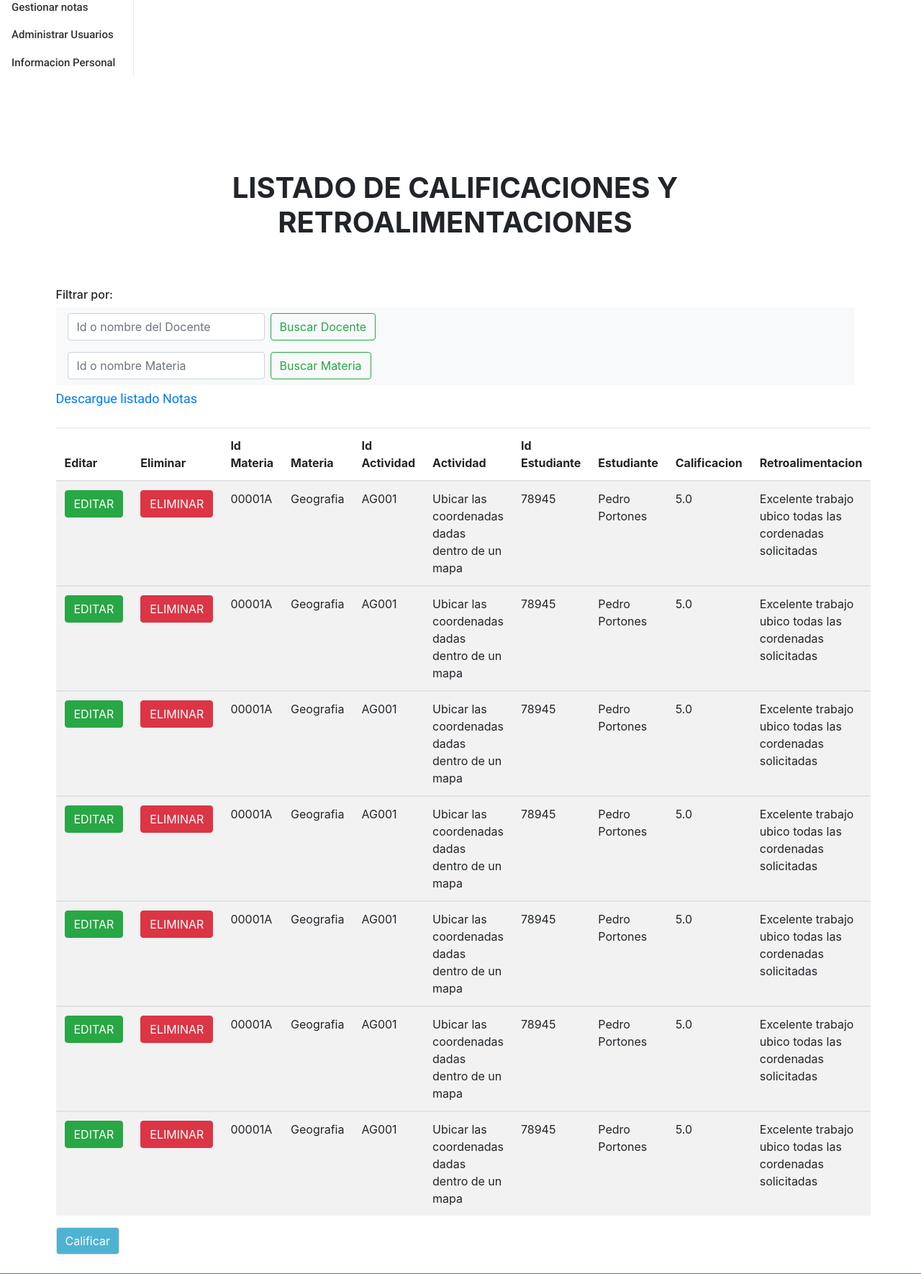
After one commit to yosefBP/ProyectoGestionNotas_Grupo8, a Flask app: page /administrador/materias in a window 1280 px wide. The commit adds this page. Shown: the part 1417-3187 px from the top of the page at 72% size. Run offline with Flask 2, Linux system fonts and the light colour scheme; some libraries are stand-ins or nearby versions.

Commit message:
[UPDATE] files and add new folders

```diff
--- a/app.py
+++ b/app.py
@@ -15,12 +15,16 @@ def login():
     else:
         formRequest = LoginForm(request.form)
         if formRequest.validate_on_submit() == True and formRequest.e_mail.data == 'yosef@gmail.com' :
-            return dashboardSuperAdmin()
+            return dashboardAdmin()
         elif formRequest.validate_on_submit() == True:
             return '<h1>Success</h1>'
         else:
             return '<h1>Failed</h1>'
 
 @app.route('/administrador')
-def dashboardSuperAdmin():
-    return render_template('dashboard.html')
+def dashboardAdmin():
+    return render_template('administrador/home_admin.html')
+
+@app.route('/administrador/materias')
+def adminMaterias():
+    return render_template('administrador/materias.html')
--- a/static/css/base.css
+++ b/static/css/base.css
@@ -43,24 +43,14 @@ span{
 
 /* FOOTER */
 
-.container-fluid {
-    padding-left: 0px !important;
-}
-
-.bg-grey {
-background: rgba(13, 146, 188, 1);
-height: 32%;
- }
-
-.logo-footer {
-margin-bottom: 10%;
-border-radius: 50%;
- }
 
 footer {
 color: #f5f5f5;
 position: absolute;
-bottom: 0;
+/*bottom: 0;*/
+width: 100%;
+margin-top: 2%;
+margin-bottom: 0%;
  }
 
 footer p, a {
@@ -83,6 +73,20 @@ height: 1px;
 left: 0;
 bottom: -5px;
 }
+
+.container-fluid {
+    padding-left: 0px !important;
+}
+
+.bg-grey {
+background: rgba(13, 146, 188, 1);
+height: 32%;
+ }
+
+.logo-footer {
+margin-bottom: 10%;
+border-radius: 50%;
+ }
 
 .btn-footer {
 color: #f5f5f5;
@@ -141,7 +145,6 @@ height: 100%;
 
 /* MENU */
 
-
 .bg-light {
     background-color: darkgrey !important;
 }
--- /dev/null
+++ b/static/css/tablas.css
@@ -0,0 +1,26 @@
+/* TABLAS */
+
+h1{
+    font-weight: bold;
+    /*font-family: 'Playfair Display', serif;*/
+    text-align: center;
+    margin-bottom: 6%;
+    margin-top: 6%;
+    text-align: center;
+
+}
+
+.error{
+    background-color: rgba(255, 40, 40, 0.2)
+}
+
+#errores{
+    font-size: 10px;
+    color:red;
+    font-size: italic;
+    text-align: center;
+}
+
+#tabla-standart{
+    padding-top: 5%;
+}
--- /dev/null
+++ b/templates/administrador/materias.html
@@ -0,0 +1,36 @@
+{% extends 'base.html' %}
+{% block extras %}
+    <!-- Sweetalert-->
+    <link data-require="sweet-alert@*" data-semver="0.4.2" rel="stylesheet" href="https://cdnjs.cloudflare.com/ajax/libs/sweetalert/1.1.3/sweetalert.min.css" />
+
+    <!-- Otros links -->
+    <link rel="stylesheet" href="https://cdn.jsdelivr.net/npm/bootstrap@4.6.0/dist/css/bootstrap.min.css" integrity="sha384-B0vP5xmATw1+K9KRQjQERJvTumQW0nPEzvF6L/Z6nronJ3oUOFUFpCjEUQouq2+l" crossorigin="anonymous">
+    <link rel="preconnect" href="https://fonts.googleapis.com">
+    <link rel="preconnect" href="https://fonts.gstatic.com" crossorigin>
+    <link href="https://fonts.googleapis.com/css2?family=Dancing+Script&display=swap" rel="stylesheet">
+
+    <!-- Other CSS -->
+    <link rel="stylesheet" href="{{ url_for('static', filename='css/tablas.css') }}">
+{% endblock %}
+
+{% block title %}
+    Gestionar materias
+{% endblock %}
+
+{% block contenido %}
+
+{% include 'administrador/tabla_notas.html' %}
+
+{% endblock %}
+
+{% block Scripts %}
+
+    <script src="https://unpkg.com/sweetalert/dist/sweetalert.min.js"></script>
+    <!--script src="admin.js"></script-->
+    <!-- Optional JavaScript; choose one of the two! -->
+
+    <!-- Option 1: jQuery and Bootstrap Bundle (includes Popper) -->
+    <script src="https://code.jquery.com/jquery-3.5.1.slim.min.js" integrity="sha384-DfXdz2htPH0lsSSs5nCTpuj/zy4C+OGpamoFVy38MVBnE+IbbVYUew+OrCXaRkfj" crossorigin="anonymous"></script>
+    <script src="https://cdn.jsdelivr.net/npm/bootstrap@4.6.0/dist/js/bootstrap.bundle.min.js" integrity="sha384-Piv4xVNRyMGpqkS2by6br4gNJ7DXjqk09RmUpJ8jgGtD7zP9yug3goQfGII0yAns" crossorigin="anonymous"></script>
+
+{% endblock %}
--- /dev/null
+++ b/templates/administrador/menu_admin.html
@@ -0,0 +1,36 @@
+   <div class="container-fluid">
+    <div class="row">
+       <nav id="sidebarMenu" class="col-md-3 col-lg-2 d-md-block sidebar collapse">
+          <div class="sidebar-sticky pt-3">
+             <ul class="nav flex-column">
+                   <li class="nav-item">
+                      <a class="nav-link active" href="{{ url_for('dashboardAdmin') }}">
+                         DASHBOARD ADMINISTRADOR
+                      </a>
+                   </li>
+                   <li class="nav-item">
+                      <a class="nav-link" href="#">
+                         Administrar Materias
+                      </a>
+                      <ul class="nav flex-column">
+                        <li li class="" ><a class="nav-link" href="{{ url_for('adminMaterias') }}">
+                           <img src="https://img.icons8.com/material/24/000000/chevron-right--v1.png"/>Gestionar materias</a></li>
+                        <li li class=""><a class="nav-link" href="#">
+                           <img src="https://img.icons8.com/material/24/000000/chevron-right--v1.png"/>Gestionar actividades</a></li>
+                        <li li class=""><a class="nav-link" href="#">
+                           <img src="https://img.icons8.com/material/24/000000/chevron-right--v1.png"/>Gestionar notas</a></li>
+                        </ul>
+                   </li>
+                   <li class="nav-item">
+                      <a class="nav-link" href="#">
+                         Administrar Usuarios
+                      </a>
+                   </li>
+                   <li class="nav-item">
+                      <a class="nav-link" href="#">
+                         Informacion Personal
+                      </a>
+                   </li>
+             </ul>
+          </div>
+       </nav>
--- /dev/null
+++ b/templates/administrador/tabla_notas.html
@@ -0,0 +1,197 @@
+<!-- TABLA -->
+<div class="container" id="tabla-standart">
+    <h1>LISTADO DE CALIFICACIONES Y RETROALIMENTACIONES</h1>
+
+    <h6>Filtrar por:</h6>
+
+    <nav class="navbar navbar-light bg-light">
+        <form class="form-inline">
+          <input class="form-control mr-sm-2" type="search" placeholder="Id o nombre del Docente" aria-label="Search">
+          <button class="btn btn-outline-success my-2 my-sm-0" type="submit">Buscar Docente</button>
+        </form>
+      </nav>
+      <nav class="navbar navbar-light bg-light">
+        <form class="form-inline">
+          <input class="form-control mr-sm-2" type="search" placeholder="Id o nombre Materia" aria-label="Search">
+          <button class="btn btn-outline-success my-2 my-sm-0" type="submit">Buscar Materia</button>
+        </form>
+      </nav>
+
+    <a class="navbar-brand" href="#" style="font-size: 18px;">Descargue listado Notas
+
+    </a>
+
+    <table class="table table-striped" style="margin-top:2%">
+        <thead>
+        <tr>
+            <th scope="col">Editar</th>
+            <th scope="col">Eliminar</th>
+            <th scope="col">Id Materia</th>
+            <th scope="col">Materia</th>
+            <th scope="col">Id Actividad</th>
+            <th scope="col">Actividad</th>
+            <th scope="col">Id Estudiante</th>
+            <th scope="col">Estudiante</th>
+            <th scope="col">Calificacion</th>
+            <th scope="col">Retroalimentacion</th>
+        </tr>
+        </thead>
+        <tbody id="datavendedor">
+            <tr>
+                <th scope='row'>
+                <button type='button' class='btn btn-success' data-toggle='modal' data-target='#modalVendedor' >EDITAR</button></th>
+                <td><button type='button' class='btn btn-danger' >ELIMINAR</button></td>
+                <td>00001A</td>
+                <td>Geografia</td>
+                <td>AG001</td>
+                <td>Ubicar las coordenadas dadas dentro de un mapa</td>
+                <td>78945</td>
+                <td>Pedro Portones</td>
+                <td>5.0</td>
+                <td>Excelente trabajo ubico todas las cordenadas solicitadas</td>
+            </tr>
+        </tbody>
+        <tbody id="datavendedor">
+            <tr>
+                <th scope='row'>
+                <button type='button' class='btn btn-success' data-toggle='modal' data-target='#modalVendedor' >EDITAR</button></th>
+                <td><button type='button' class='btn btn-danger' >ELIMINAR</button></td>
+                <td>00001A</td>
+                <td>Geografia</td>
+                <td>AG001</td>
+                <td>Ubicar las coordenadas dadas dentro de un mapa</td>
+                <td>78945</td>
+                <td>Pedro Portones</td>
+                <td>5.0</td>
+                <td>Excelente trabajo ubico todas las cordenadas solicitadas</td>
+            </tr>
+        </tbody>
+        <tbody id="datavendedor">
+            <tr>
+                <th scope='row'>
+                <button type='button' class='btn btn-success' data-toggle='modal' data-target='#modalVendedor' >EDITAR</button></th>
+                <td><button type='button' class='btn btn-danger' >ELIMINAR</button></td>
+                <td>00001A</td>
+                <td>Geografia</td>
+                <td>AG001</td>
+                <td>Ubicar las coordenadas dadas dentro de un mapa</td>
+                <td>78945</td>
+                <td>Pedro Portones</td>
+                <td>5.0</td>
+                <td>Excelente trabajo ubico todas las cordenadas solicitadas</td>
+            </tr>
+        </tbody>
+        <tbody id="datavendedor">
+            <tr>
+                <th scope='row'>
+                <button type='button' class='btn btn-success' data-toggle='modal' data-target='#modalVendedor' >EDITAR</button></th>
+                <td><button type='button' class='btn btn-danger' >ELIMINAR</button></td>
+                <td>00001A</td>
+                <td>Geografia</td>
+                <td>AG001</td>
+                <td>Ubicar las coordenadas dadas dentro de un mapa</td>
+                <td>78945</td>
+                <td>Pedro Portones</td>
+                <td>5.0</td>
+                <td>Excelente trabajo ubico todas las cordenadas solicitadas</td>
+            </tr>
+        </tbody>
+        <tbody id="datavendedor">
+            <tr>
+                <th scope='row'>
+                <button type='button' class='btn btn-success' data-toggle='modal' data-target='#modalVendedor' >EDITAR</button></th>
+                <td><button type='button' class='btn btn-danger' >ELIMINAR</button></td>
+                <td>00001A</td>
+                <td>Geografia</td>
+                <td>AG001</td>
+                <td>Ubicar las coordenadas dadas dentro de un mapa</td>
+                <td>78945</td>
+                <td>Pedro Portones</td>
+                <td>5.0</td>
+                <td>Excelente trabajo ubico todas las cordenadas solicitadas</td>
+            </tr>
+        </tbody>
+        <tbody id="datavendedor">
+            <tr>
+                <th scope='row'>
+                <button type='button' class='btn btn-success' data-toggle='modal' data-target='#modalVendedor' >EDITAR</button></th>
+                <td><button type='button' class='btn btn-danger' >ELIMINAR</button></td>
+                <td>00001A</td>
+                <td>Geografia</td>
+                <td>AG001</td>
+                <td>Ubicar las coordenadas dadas dentro de un mapa</td>
+                <td>78945</td>
+                <td>Pedro Portones</td>
+                <td>5.0</td>
+                <td>Excelente trabajo ubico todas las cordenadas solicitadas</td>
+            </tr>
+        </tbody>
+        <tbody id="datavendedor">
+            <tr>
+                <th scope='row'>
+                <button type='button' class='btn btn-success' data-toggle='modal' data-target='#modalVendedor' >EDITAR</button></th>
+                <td><button type='button' class='btn btn-danger' >ELIMINAR</button></td>
+                <td>00001A</td>
+                <td>Geografia</td>
+                <td>AG001</td>
+                <td>Ubicar las coordenadas dadas dentro de un mapa</td>
+                <td>78945</td>
+                <td>Pedro Portones</td>
+                <td>5.0</td>
+                <td>Excelente trabajo ubico todas las cordenadas solicitadas</td>
+            </tr>
+        </tbody>
+    </table>
+    <button type="button" class="btn"  style="background: #4eb3d2;color:white;border: 1px solid #fbd3df;" data-toggle="modal" data-target="#modalVendedor" onclick="Nuevo()">Calificar</button>
+
+    <div class="modal fade" id="modalVendedor" tabindex="-1" aria-labelledby="exampleModalLabel" aria-hidden="true">
+        <div class="modal-dialog">
+        <div class="modal-content">
+            <div class="modal-header">
+                <h5 class="modal-title" id="exampleModalLabel">Informacion Superusuario</h5>
+                <button type="button" class="close" data-dismiss="modal" aria-label="Close">
+                    <span aria-hidden="true">&times;</span>
+                </button>
+            </div>
+            <div class="modal-body">
+                <form>
+                    <div class="form-group">
+                        <label for="firstname" class="col-form-label">Id:</label>
+                        <input title="El nombre no puede superar 15 caracteres" type="text" class="form-control" id="firstname" >
+                    </div>
+                    <div class="form-group">
+                        <label for="firstname" class="col-form-label">Nombre:</label>
+                        <input title="El nombre no puede superar 15 caracteres" type="text" class="form-control" id="firstname" onchange="validar()" onfocus="validar()">
+                    </div>
+
+                    <div class="form-group">
+                        <label for="lastname" class="col-form-label">Apellido:</label>
+                        <input type="text" class="form-control" id="lastname" onchange="validar()" onfocus="validar()">
+                    </div>
+
+                    <div class="form-group">
+                        <label for="email" class="col-form-label">Email:</label>
+                        <input type="text" class="form-control" id="email" onchange="validar()" onfocus="validar()">
+                    </div>
+
+                    <div class="form-group">
+                        <label for="telephone" class="col-form-label">Telefono:</label>
+                        <input type="text" class="form-control" id="telephone" onchange="validar()" onfocus="validar()">
+                    </div>
+
+                    <div class="form-group">
+                        <label for="address" class="col-form-label">Dirección:</label>
+                        <input type="text" class="form-control" id="address" onchange="validar()" onfocus="validar()">
+                    </div>
+
+                </form>
+            </div>
+            <div class="modal-footer">
+                <button id="btnGuardar" type="button" class="btn btn-primary" data-dismiss="modal" >Guardar</button>
+                <button id="btnModificar" type="button" class="btn btn-success" data-dismiss="modal" >Modificar</button>
+            </div>
+        </div>
+        </div>
+    </div>
+</div>
+<!-- END TABLA -->
--- a/templates/base.html
+++ b/templates/base.html
@@ -1,111 +1,52 @@
 <!DOCTYPE html>
-<html lang="en">
+<html lang="es">
 <head>
     <meta charset="UTF-8">
     <meta http-equiv="X-UA-Compatible" content="IE=edge">
     <meta name="viewport" content="width=device-width, initial-scale=1.0">
-    <link rel="stylesheet" href="../static/css/base.css">
+
+    <!-- Links Bootstrap - CSS - googleapis-->
+    <link rel="stylesheet" href="{{ url_for('static', filename='css/base.css') }}">
     <link rel="stylesheet" href="https://maxcdn.bootstrapcdn.com/bootstrap/4.1.3/css/bootstrap.min.css">
+    <link rel="stylesheet" href="https://cdnjs.cloudflare.com/ajax/libs/font-awesome/4.7.0/css/font-awesome.min.css">
+    <link href="https://fonts.googleapis.com/css?family=Roboto:100,300,400,500,700" rel="stylesheet">
+
+    <!-- Scripts -->
     <script src="https://ajax.googleapis.com/ajax/libs/jquery/3.3.1/jquery.min.js"></script>
     <script src="https://cdnjs.cloudflare.com/ajax/libs/popper.js/1.14.3/umd/popper.min.js"></script>
     <script src="https://maxcdn.bootstrapcdn.com/bootstrap/4.1.3/js/bootstrap.min.js"></script>
     <link href="https://fonts.googleapis.com/css?family=Playfair+Display:400,700,900" rel="stylesheet">
-    <link rel="stylesheet" href="https://cdnjs.cloudflare.com/ajax/libs/font-awesome/4.7.0/css/font-awesome.min.css">
-    <link href="https://fonts.googleapis.com/css?family=Roboto:100,300,400,500,700" rel="stylesheet">
-    <title>Layout</title>
+
+    <!-- EXTRAS -->
+      {% block extras %}
+      {% endblock %}
+
+    <title>{% block title %}{% endblock %}</title>
+
 </head>
 <body>
    <!--HEADER-->
-    <div class="header">
-      <div>
-         <img src="../static/img/logo.jpg" id="icon-logo">
-      </div>
-      <div id="sesion">
-         <span>Rol</span>
-         <img src="https://img.icons8.com/material/24/000000/user--v1.png" class="icon-header"/>
-         <span>Nombre usuario</span>
-         <a href="#"><img src="https://img.icons8.com/material/24/000000/shutdown--v1.png"  class="icon-header"/></a>
-      </div>
-    </div>
+      {% include 'header.html' %}
     <!-- END HEADER-->
 
-   <!--MENU-->
-   <div class="container-fluid">
-      <div class="row">
-      <nav id="sidebarMenu" class="col-md-3 col-lg-2 d-md-block sidebar collapse">
-         <div class="sidebar-sticky pt-3">
-            <ul class="nav flex-column">
-                  <li class="nav-item">
-                  <a class="nav-link active" href="#">
-                     <img src="https://img.icons8.com/material/24/000000/chevron-right--v1.png"/>
-                     Dashboard Superadministrador
-                  </a>
-                  </li>
-                  <li class="nav-item">
-                  <a class="nav-link" href="#">
-                     <img src="https://img.icons8.com/material/24/000000/chevron-right--v1.png"/>
-                     Administrar Materias
-                  </a>
-                  </li>
-                  </li>
-                  <li class="nav-item">
-                  <a class="nav-link" href="#">
-                     <img src="https://img.icons8.com/material/24/000000/chevron-right--v1.png"/>
-                     Administrar Usuarios
-                  </a>
-                  </li>
-                  <li class="nav-item">
-                  <a class="nav-link" href="#">
-                     <img src="https://img.icons8.com/material/24/000000/chevron-right--v1.png"/>
-                     Informacion Personal
-                  </a>
-                  </li>
-            </ul>
-         </div>
-      </nav>
+    <!--MENU-->
+      {% include 'administrador/menu_admin.html' %}
+    <!-- END MENU -->
+
+         <!-- CONTENT -->
+            {% block contenido %}
+            {% endblock %}
+         <!-- END CONTENT -->
+      </div>
    </div>
-   <!-- END MENU -->
-
-    {% block contenido %}
-    {% endblock %}
 
    <!--FOOTER-->
-   <footer class="container-fluid bg-grey py-5">
-       <div class="container">
-          <div class="row">
-             <div class="col-md-6">
-                <div class="row">
-                   <div class="col-md-6 ">
-                      <div class="logo-part">
-                         <img src="../static/img/logo.jpg" class="w-50 logo-footer">
-                      </div>
-                   </div>
-                   <div class="col-md-6 px-4">
-                      <h6>Contactenos</h6>
-                      <div id="e-mail">
-                       <img src="../static/img/email-white.png" style=" width: 25px;" id="mail-logo">
-                       <a href="#" id="soporte">
-                         <p>Buzon de soporte</p>
-                       </a>
-                      </div>
-                   </div>
-                </div>
-             </div>
-          </div>
-          <br>
-          <div id="line-up" class="row">
-              <p>Grupo 8 App Gestion de Notas <br> Ciclo 3 Desarrollo de Software UniNorte</p>
-              <div id="icons">
-                 <p>Encuentranos en  </p>
-                 <div class="social">
-                    <a href="#"><i class="fa fa-linkedin" aria-hidden="true"></i></a>
-                    <a href="#"><i class="fa fa-twitter" aria-hidden="true"></i></a>
-                    <a href="#"><i class="fa fa-facebook" aria-hidden="true"></i></a>
-                 </div>
-              </div>
-          </div>
-       </div>
-       </footer>
-       <!--END FOOTER-->
+      {% include 'footer.html' %}
+   <!--END FOOTER-->
+
+   <!--SCRIPTS-->
+      {% block Scripts %}
+      {% endblock %}
+   <!--END SCRIPTS-->
 </body>
 </html>
--- /dev/null
+++ b/templates/footer.html
@@ -0,0 +1,36 @@
+<footer class="container-fluid bg-grey py-5">
+    <div class="container">
+       <div class="row">
+          <div class="col-md-6">
+             <div class="row">
+                <div class="col-md-6 ">
+                   <div class="logo-part">
+                      <img src="{{ url_for('static', filename='img/logo.jpg') }}" class="w-50 logo-footer">
+                   </div>
+                </div>
+                <div class="col-md-6 px-4">
+                   <h6>Contactenos</h6>
+                   <div id="e-mail">
+                    <img src="{{ url_for('static', filename='img/email-white.png') }}" style=" width: 25px;" id="mail-logo">
+                    <a href="#" id="soporte">
+                      <p>Buzon de soporte</p>
+                    </a>
+                   </div>
+                </div>
+             </div>
+          </div>
+       </div>
+       <br>
+       <div id="line-up" class="row">
+           <p>Grupo 8 App Gestion de Notas <br> Ciclo 3 Desarrollo de Software UniNorte</p>
+           <div id="icons">
+              <p>Encuentranos en  </p>
+              <div class="social">
+                 <a href="#"><i class="fa fa-linkedin" aria-hidden="true"></i></a>
+                 <a href="#"><i class="fa fa-twitter" aria-hidden="true"></i></a>
+                 <a href="#"><i class="fa fa-facebook" aria-hidden="true"></i></a>
+              </div>
+           </div>
+       </div>
+    </div>
+</footer>
--- /dev/null
+++ b/templates/header.html
@@ -0,0 +1,11 @@
+<div class="header">
+    <div>
+       <img src="{{ url_for('static', filename='img/logo.jpg') }}" id="icon-logo">
+    </div>
+    <div id="sesion">
+       <span>Rol</span>
+       <img src="https://img.icons8.com/material/24/000000/user--v1.png" class="icon-header"/>
+       <span>Nombre usuario</span>
+       <a href="{{ url_for('login') }}"><img src="https://img.icons8.com/material/24/000000/shutdown--v1.png"  class="icon-header"/></a>
+    </div>
+  </div>
```
Also changed, not shown: templates/administrador/home_admin.html (added, +38 -0 lines), static/img/dash.jpg (added), static/js/script.js (added), templates/docente/home_docente.html (added), templates/estudiante/home_estudiante.html (added).
